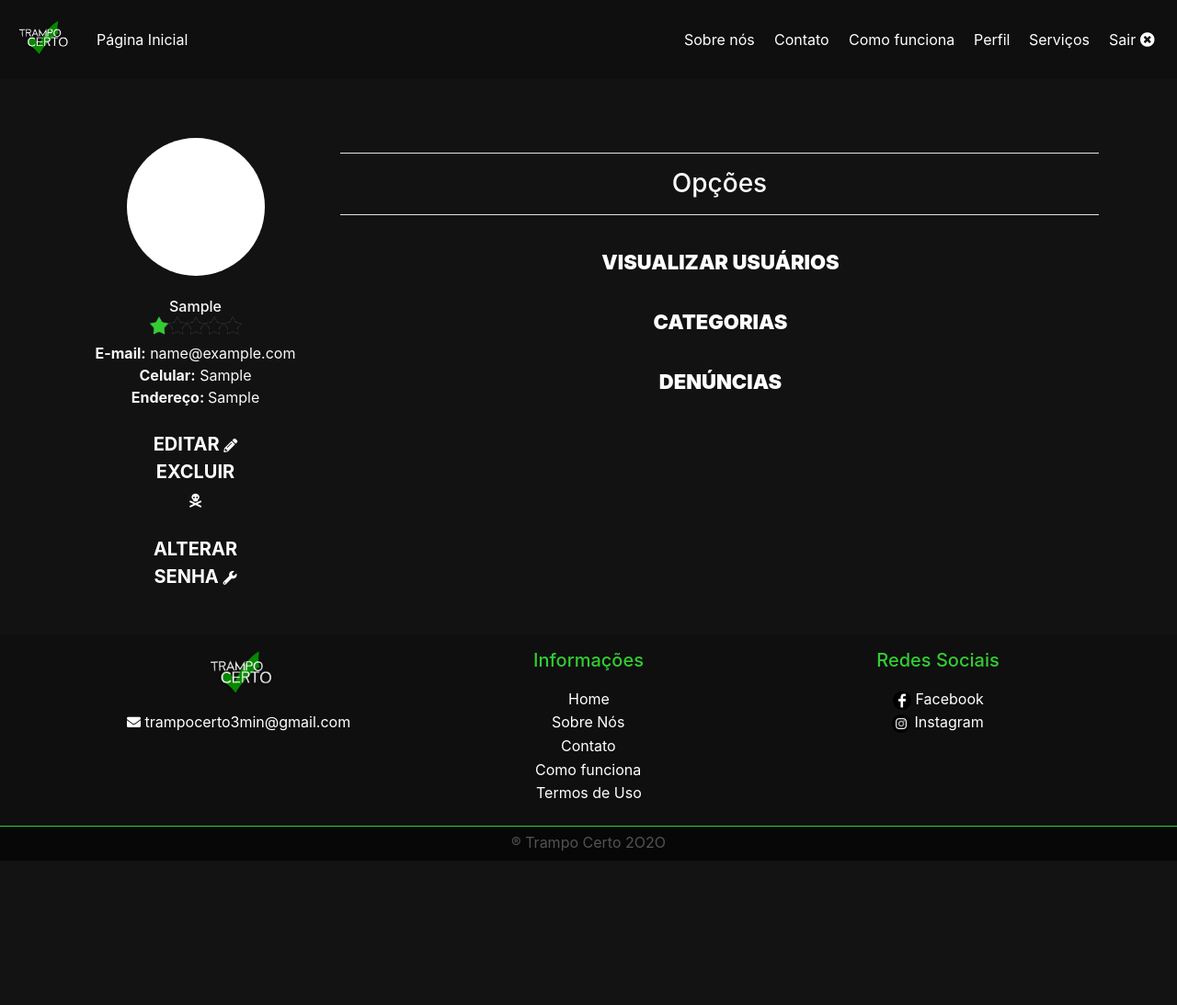
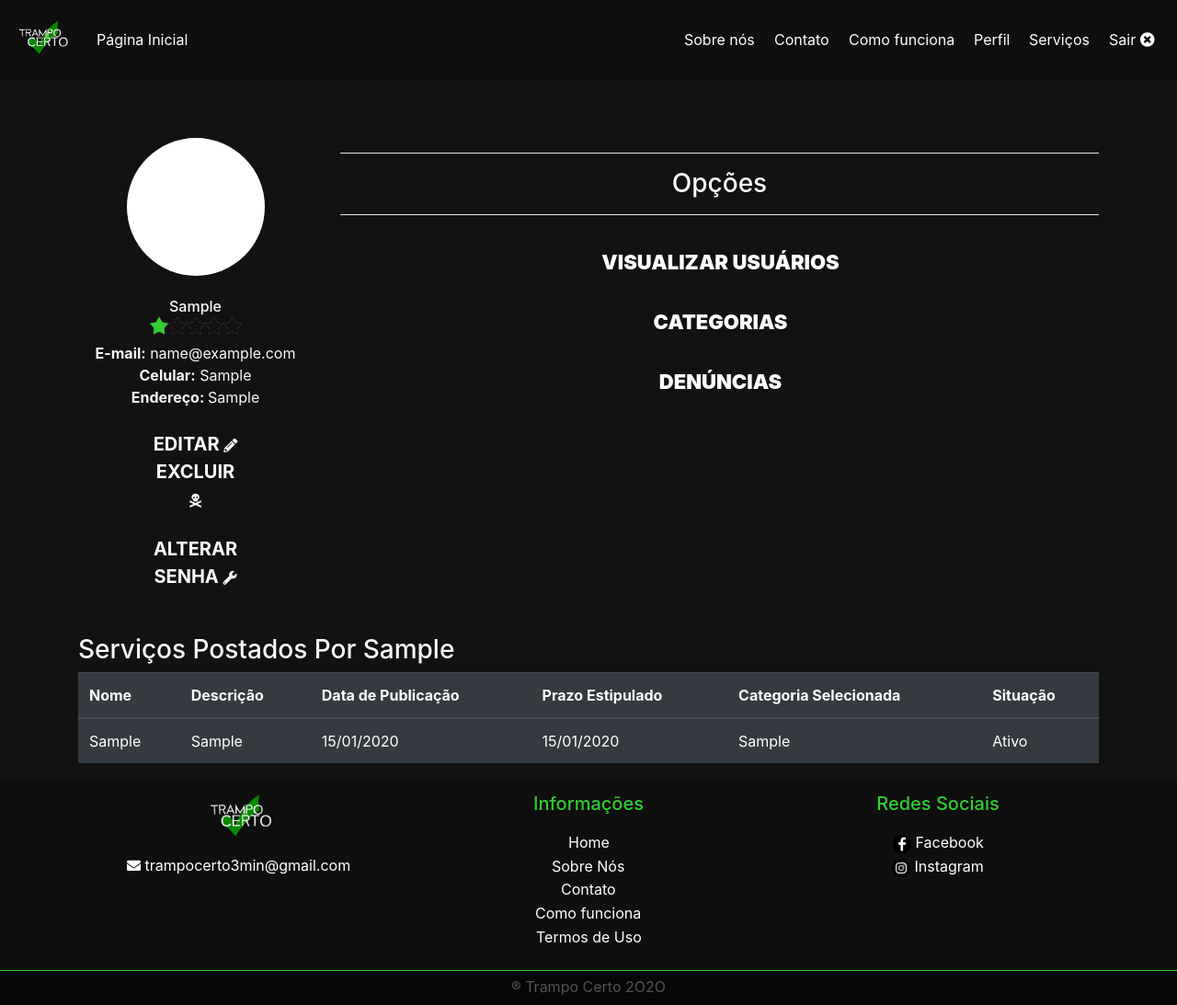
Before and after one commit to CalixtoM/Trampo-Certo, a PHP site: page /tcc/perfil.php in a window 1280 px wide. Shown: the whole page at 92% size. Before the commit the page ends 925 px from the top, so only its background shows below. Run offline with PHP 8.4, Linux system fonts and the light colour scheme; the visitor is signed in with stand-in values (Sample User, id 1); tables that the repository leaves empty hold one stand-in row (values such as "Sample post").

Commit message:
Exibição de serviços do usuario na tela de perfil

```diff
--- a/perfil.php
+++ b/perfil.php
@@ -16,6 +16,13 @@ session_start();
 <!-- NAVBAR -->
 <?php include('inc/navbar.php');?>
 
+<!-- SELECT SERVIÇOS -->
+<?php
+
+	$serv = "SELECT * FROM servico WHERE cd_servico = '".$_SESSION['cd']."'";
+
+?>
+
 <!-- CONTEÚDO DA PÁGINA -->
 <div id="tc-index">
 	<section class="parallax-perfil">
@@ -26,8 +33,10 @@ session_start();
 						if(!isset($_GET['cdus'])){
 
 							$sql="SELECT * FROM usuario WHERE ds_email='".$_SESSION['usuario']."'";//ele usa o nome, pq nao ta setado, da erro
+
 							if ($result=$mysqli->query($sql)) {
 								while ($obj = $result ->fetch_object()) {
+									$_SESSION['nm'] = $obj->nm_usuario;
 									echo "<div class='col-sm-3 text-center'>";
 										echo "<div class='foto-perfil scale-in-center' title='Sua fotinha xD'></center";
 											echo "<img src='".$obj->ds_usfoto."'><br>";
@@ -51,6 +60,8 @@ session_start();
 									echo "</div>";
 									echo "<div class='col-sm-9 text-center'><hr class='hr-perfil'><h3 class='tracking-in-expand'>Opções</h3><hr class='hr-perfil'>";
 
+
+
 									if ($obj->st_admin == 1) {
 										$_SESSION['adm'] = $obj->cd_usuario;
 										echo" <button><a class='btn-perfil tracking-in-expand-um' href='visualizaradm.php' id=''>Visualizar usuários</a></button><br>";
@@ -63,11 +74,17 @@ session_start();
 										$_SESSION['adm'] = $obj->cd_usuario;
 										echo" <button><a class='btn-perfil tracking-in-expand-tres' href='' id=''>Denúncias</a></button>";
 									}
+
 									echo "</div>";
 								}
 							}else{
 							printf($mysqli->error);
 							}
+
+							echo "<div class='container'>";
+								echo "<br><br><h3>Serviços Postados Por ".$_SESSION['nm']."</h3>";
+										include('perfilservico.php');
+							echo "</div>";
 						}
 						if(isset($_GET['cdus'])){
 
--- /dev/null
+++ b/perfilservico.php
@@ -0,0 +1,55 @@
+<?php
+              date_default_timezone_set('America/Sao_Paulo');
+
+ 	$serv = "SELECT * FROM servico AS s INNER JOIN categoria AS c ON s.id_categoria = c.cd_categoria WHERE id_usuario = '".$_SESSION['cd']. "' ORDER BY dt_servico DESC";
+
+
+ 	echo '<table class="table table-dark">
+		<thead>
+    		<tr>
+      			<th scope="col">Nome</th>
+      			<th scope="col">Descrição</th>
+      			<th scope="col">Data de Publicação</th>
+      			<th scope="col">Prazo Estipulado</th>
+      			<th scope="col">Categoria Selecionada</th>
+      			<th scope="col">Situação</th>
+    		</tr>
+  		</thead>
+  		<tbody>';
+
+
+ 	if($result=$mysqli->query($serv)){
+ 		while($obj = $result->fetch_object()){
+ 			echo '
+    		<tr>
+      			<td>'.$obj->ds_servico.'</td>
+      			<td>'.$obj->ds_servico.'</td>
+      			<td>'.date('d/m/Y', strtotime($obj->dt_servico)).'</td>
+      			<td>'.date('d/m/Y', strtotime($obj->dt_prazo)).'</td>
+      			<td>'.$obj->nm_categoria.'</td>';
+      			if($obj->st_servico != 0 ){
+      				echo '<td>Ativo</td>';
+      			}
+      			if($obj->st_servico != 1){
+      				echo '<td>Inativo</td>';
+      			}
+      			;
+ 		}
+ 	}
+ 	echo '
+    		</tr>
+  		</tbody>
+	</table>'
+?>
+
+<!DOCTYPE html>
+<html>
+<head>
+	<title></title>
+</head>
+<body>
+
+
+
+</body>
+</html>
```
